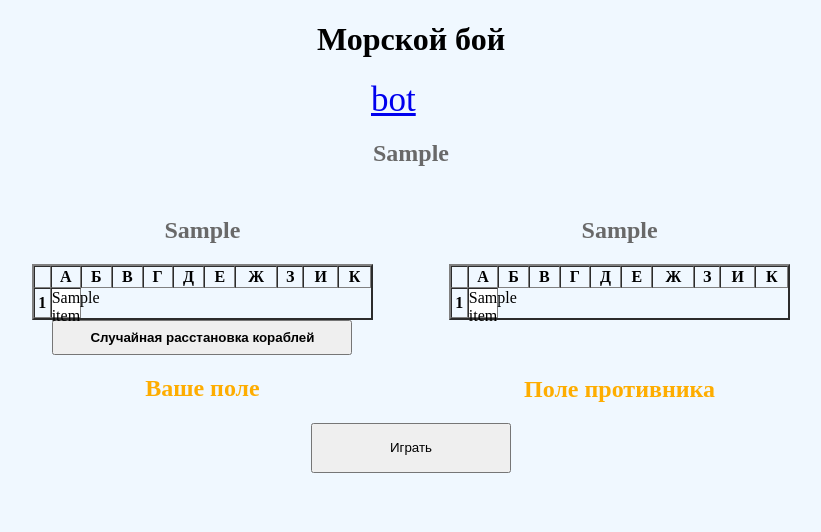
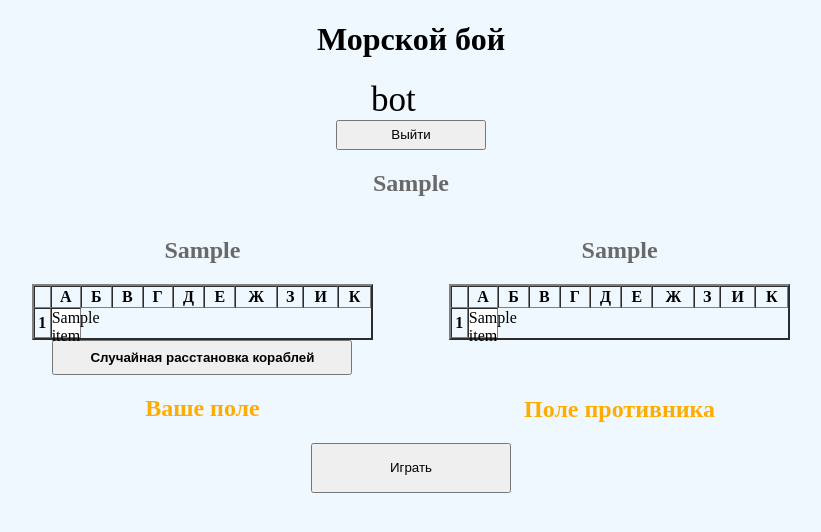
Before and after one commit to Denissyl/sea-battle, a Flask app: template templates/index.html in a window 1280 px wide. Shown: the top 532 px of the page, without its empty margins (229-1050 px from the left). Run offline with Flask 2, Linux system fonts and the light colour scheme; a user stored in the database is signed in; the template is opened without the code that fills it: most values are stand-ins (such as "Sample title", 1, 10 or a date in 2020).

Commit message:
кнопка выхода из пользователя

```diff
--- a/templates/index.html
+++ b/templates/index.html
@@ -63,7 +63,11 @@
 <h1 style="color:#000000; text-align: center;"> Морской бой </h1>
 <header>
         {% if current_user.is_authenticated %}
-            <a class="cent" style="display: table; margin: 0 auto 0 auto; width: 80px; font-size:35px;" href="/logout">{{ current_user.nickname }}</a>
+            <a class="cent" style="display: table; margin: 0 auto 0 auto; width: 80px; font-size:35px;">{{ current_user.nickname }}</a>
+            <form action="/logout">
+                <input type="submit" style="margin: 0 auto; height: 30px; width: 150px; display: block;"
+                       value="Выйти" />
+            </form>
         {% else %}
             <p>
                 <div style="clear: both;">
@@ -84,7 +88,7 @@
 {% else %}
     <h2 style="color:#696969; text-align: center;"> Авторизуйтесь </h2>
 {% endif %}
-<div style="max-width: 60%; margin: 30px auto 10px">
+<div style="max-width: 60%; margin: 0px auto 0px">
 <table border="2" align="left" width="45%" cellspacing="0">
     <caption align="bottom"><form action="/button/random_placement">
         <input type="submit" style=" height: 35px; width: 300px; font-weight:bold;"
```
